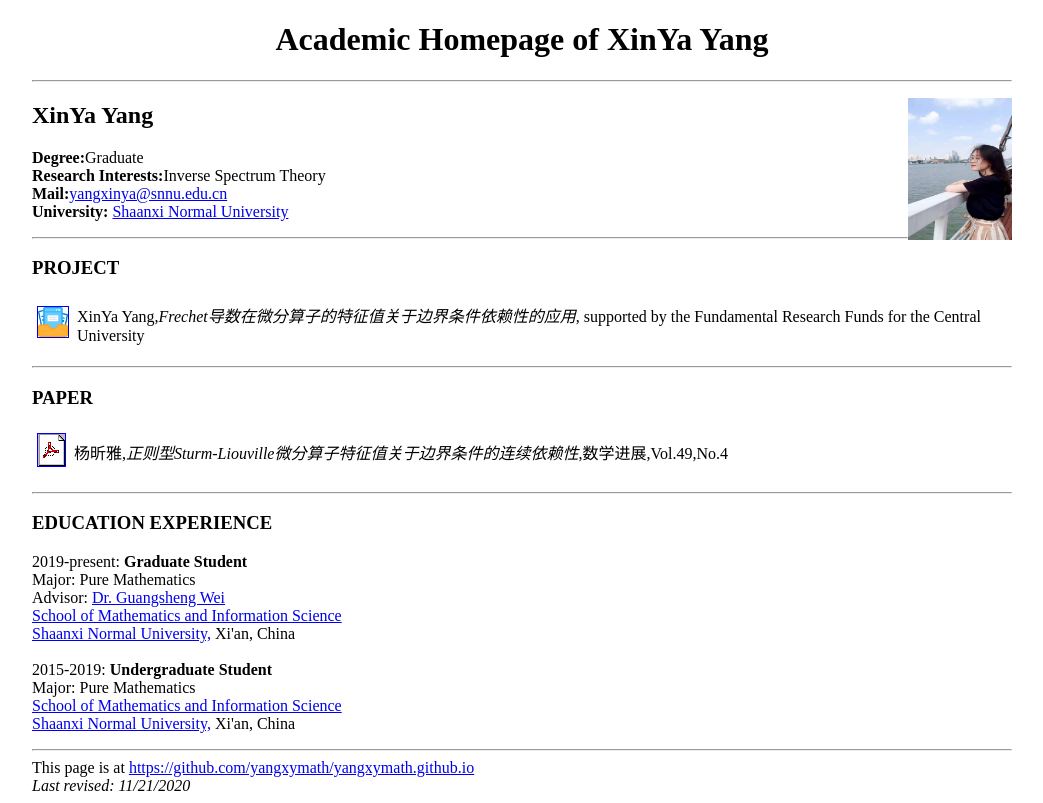
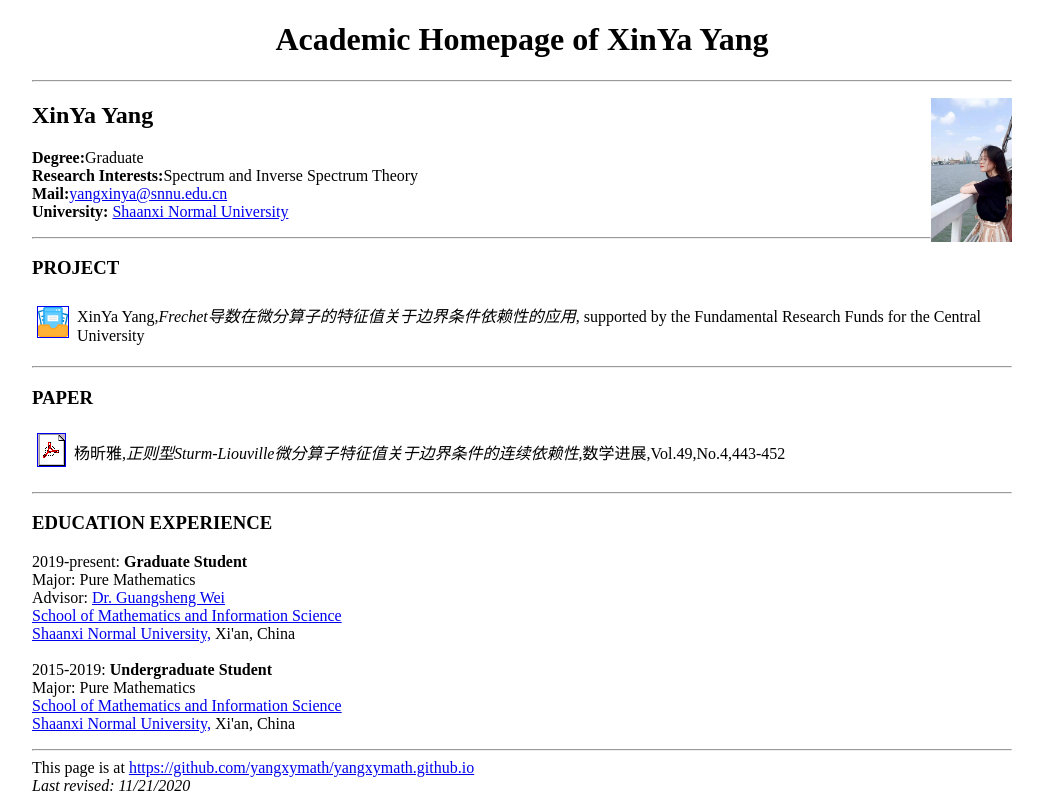
Before and after one commit to yangxymath/yangxymath.github.io, a plain HTML site: page index.html in a window 1280 px wide. Shown: the whole page, without its empty margins (118-1161 px from the left). Drawn offline with Linux system fonts and the light colour scheme.

Commit message:
小修改

```diff
--- a/index.html
+++ b/index.html
@@ -8,10 +8,10 @@
         <hr>
         <!-- 基本信息 -->
         <p>
-            <a href="figures/XinYa.jpg"><img align=right src="figures/XinYasmall.jpg" width="104" height="142" /></a>
+            <a href="figures/XinYa.jpg"><img align=right src="figures/XinYasmall.jpg" width="81" height="144" /></a>
             <h2>XinYa Yang</h2>
             <strong>Degree:</strong>Graduate<br/>
-            <strong>Research Interests:</strong>Inverse Spectrum Theory<br/>
+            <strong>Research Interests:</strong>Spectrum and Inverse Spectrum Theory<br/>
             <strong>Mail:</strong><a href="mailto:liyongwei@snnu.edu.cn">yangxinya@snnu.edu.cn</a><br/>
             <strong>University:</strong> <a href="http://www.snnu.edu.cn/" target="_blank">Shaanxi Normal University</a><br/>
         </p>
@@ -33,7 +33,7 @@
             <table cellpadding=3>
                 <tr>
                     <td><a href="papers/正则型Sturm-Liouville微分算子特征值关于边界条件的连续依赖性.pdf"><img src="figures/pdf.gif" border=1></a></td>
-                    <td>杨昕雅,<em>正则型Sturm-Liouville微分算子特征值关于边界条件的连续依赖性</em>,数学进展,Vol.49,No.4</td>
+                    <td>杨昕雅,<em>正则型Sturm-Liouville微分算子特征值关于边界条件的连续依赖性</em>,数学进展,Vol.49,No.4,443-452</td>
                 </tr>
             </table>
         </p>
```
